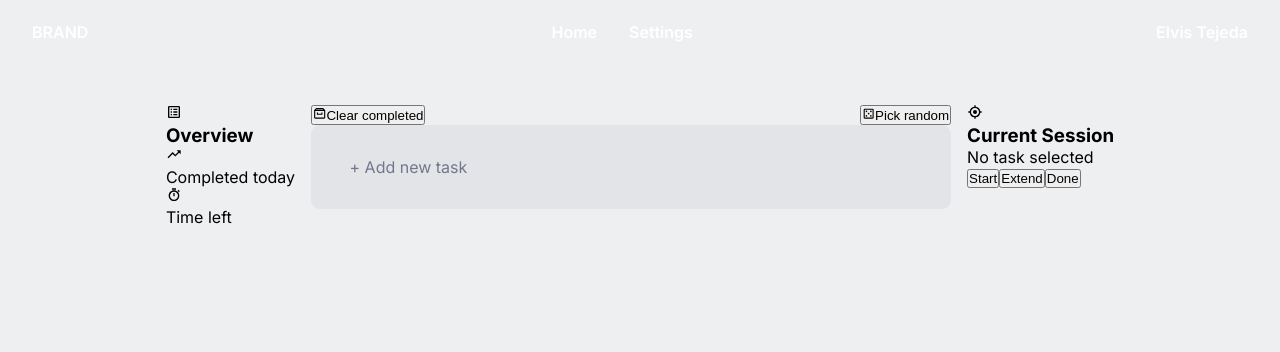
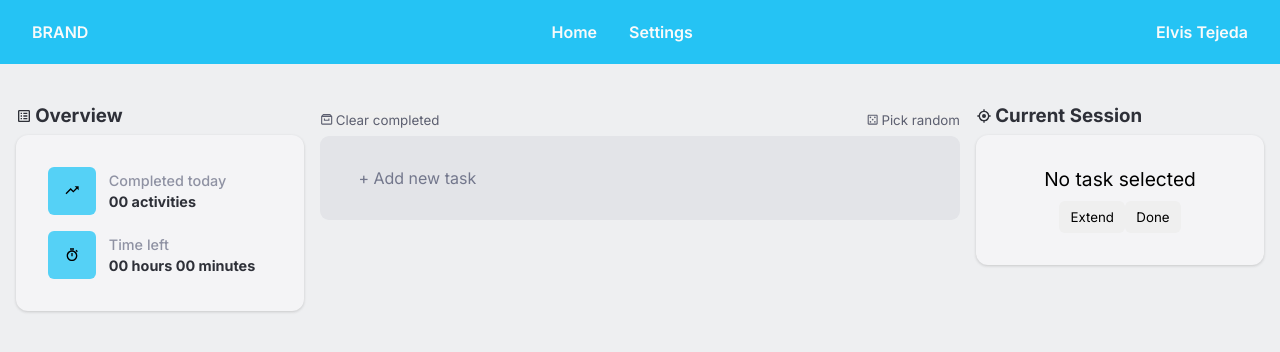
Before and after one commit to elvstejd/timetask, a React (Create React App) app: page / in a window 1280 px wide. Shown: the top 352 px of the page. Built offline with nearby package versions, Linux system fonts and the light colour scheme.

Commit message:
Improve styles

```diff
--- a/src/components/ActionBar.js
+++ b/src/components/ActionBar.js
@@ -5,6 +5,24 @@ import { useTasks } from '../contexts/TasksContext';
 const ActionBarContainer = styled.div`
     display: flex;
     justify-content: space-between;
+    padding: 0.5rem 0;
+`;
+
+const ActionButton = styled.button`
+    border: none;
+    font-family: var(--font-family-sans);
+    color: var(--gray-40);
+    display: flex;
+    align-items: center;
+    cursor: pointer;
+
+    span {
+        margin-left: 0.15rem;
+    }
+
+    &:hover {
+        text-decoration: underline;
+    }
 `;
 
 function ActionBar() {
@@ -13,16 +31,16 @@ function ActionBar() {
     return (
         <ActionBarContainer>
             <div>
-                <button onClick={() => clearCompletedTasks()}>
+                <ActionButton onClick={() => clearCompletedTasks()}>
                     <BiArchive />
                     <span>Clear completed</span>
-                </button>
+                </ActionButton>
             </div>
             <div>
-                <button>
+                <ActionButton>
                     <BiDice5 />
                     <span>Pick random</span>
-                </button>
+                </ActionButton>
             </div>
         </ActionBarContainer>
     );
--- a/src/components/CurrentSession.js
+++ b/src/components/CurrentSession.js
@@ -5,6 +5,41 @@ import { BiTargetLock } from 'react-icons/bi';
 // import doneSound from '../sounds/task_done.mp3';
 // import countdownOverSound from '../sounds/alarm_beep_3.mp3';
 import { useTasks } from '../contexts/TasksContext';
+import { Card } from '../styles/shared/Card';
+import { CardTitle } from '../styles/shared/CardTitle';
+import styled from 'styled-components';
+
+
+const TimerCard = styled(Card)`
+    display: flex;
+    flex-direction: column;
+    align-items: center;
+`;
+
+const TaskTitle = styled.p`
+    font-size: 1.2rem;
+    text-align: center;
+    margin-bottom: .6rem;
+    overflow: hidden;
+`;
+
+const CountdownWrapper = styled.span`
+    font-size: 3rem;
+    margin-bottom: .6rem;
+`;
+
+const ButtonsContainer = styled.div`
+    display: flex;
+    justify-content: space-between;
+`;
+
+const ControlButton = styled.button`
+    font-family: var(--font-family-sans);
+    border: none;
+    padding: .5rem .7rem;
+    border-radius: var(--border-radius-md);
+    display: ${props => props.hide ? 'none' : 'block'}
+`;
 
 function CurrentSession() {
     const [hideExtend, setHideExtend] = useState(true);
@@ -68,19 +103,19 @@ function CurrentSession() {
     }
 
     function renderer({ hours, minutes, seconds }) {
-        return <span className="countdown">{hours}:{zeroPad(minutes)}:{zeroPad(seconds)}</span>;
+        return <CountdownWrapper>{hours}:{zeroPad(minutes)}:{zeroPad(seconds)}</CountdownWrapper>;
     };
 
 
     return (
         <div>
-            <div className="info-title">
+            <CardTitle>
                 <BiTargetLock />
                 <h3>Current Session</h3>
-            </div>
+            </CardTitle>
 
-            <div className="info-card timer">
-                <p id="task-title">{loadedTask.title ? loadedTask.title : "No task selected"}</p>
+            <TimerCard>
+                <TaskTitle>{loadedTask.title ? loadedTask.title : "No task selected"}</TaskTitle>
                 <Countdown
                     ref={setRef}
                     date={date}
@@ -92,30 +127,28 @@ function CurrentSession() {
                     onComplete={onCountdownComplete}
                 />
 
-                <div id="timer-btns">
-                    <button
+                <ButtonsContainer>
+                    <ControlButton
                         onClick={countdownIsRunning ? onPauseClick : onStartClick}
-                        className={`control-btn ${!hideExtend && "hide"}`}
+                        hide={!hideExtend}
                     >
                         {countdownIsRunning ? "Pause" : "Start"}
-                    </button>
-                    <button
+                    </ControlButton>
+                    <ControlButton
                         onClick={onExtendClick}
-                        className={`control-btn ${hideExtend && "hide"}`}
+                        hide={hideExtend}
                     >
                         Extend
-                    </button>
-                    <button
-                        className="control-btn"
+                    </ControlButton>
+                    <ControlButton
                         onClick={handleDoneClick}
                     >
                         Done
-                    </button>
-                </div>
-            </div>
+                    </ControlButton>
+                </ButtonsContainer>
+            </TimerCard>
         </div>
     );
-
 }
 
 
--- a/src/components/Header.js
+++ b/src/components/Header.js
@@ -7,13 +7,13 @@ const app = {
 
 const HeaderContainer = styled.header`
     display: flex;
-    background: $header-blue;
+    background: var(--brand-primary-dark);
     justify-content: space-between;
     align-items: center;
     height: 4rem;
     margin-bottom: 2.5rem;
     padding: 0 2rem;
-    color: white;
+    color: var(--gray-98);
     font-weight: 600;
 `;
 
--- a/src/components/Overview.js
+++ b/src/components/Overview.js
@@ -1,35 +1,78 @@
 import { BiSpreadsheet, BiTrendingUp, BiStopwatch } from 'react-icons/bi';
 import styled from 'styled-components';
+import { CardTitle } from '../styles/shared/CardTitle';
+import { Card } from '../styles/shared/Card';
+
+const BigSquareIcon = styled.div`
+    display: flex;
+    justify-content: center;
+    align-items: center;
+    width: 3rem;
+    height: 3rem;
+    background-color: var(--brand-primary);
+    border-radius: var(--border-radius-md);
+`;
+
+const InfoItemContainer = styled.div`
+    display: flex;
+`;
+
+const InfoTextContainer = styled.div`
+    margin-left: var(--xs);
+    display: flex;
+    flex-direction: column;
+    justify-content: center;
+`;
+
+const InfoLabel = styled.p`
+    font-weight: 500;
+    font-size: var(--sm);
+    color: var(--gray-60);
+    margin-bottom: 0.2rem;
+`;
+
+const InfoText = styled.p`
+    font-weight: 700;
+    font-size: var(--sm);
+    color: var(--text-primary);
+`;
+
+const Spacer = styled.div`
+    margin-bottom: var(--md);
+`;
 
 
 function Overview() {
     return (
         <div>
-            <div className="info-title">
+
+            <CardTitle>
                 <BiSpreadsheet />
                 <h3>Overview</h3>
-            </div>
-            <div className="info-card overview">
-                <div className="container">
-                    <div className="icon-bg">
-                        <BiTrendingUp />
-                    </div>
-                    <div className="info-wrapper">
-                        <p>Completed today</p>
-                        {/* <p>{this.props.completedActivities} acticvity</p> */}
-                    </div>
-                </div>
+            </CardTitle>
+            <Card>
+                <Spacer>
+                    <InfoItemContainer>
+                        <BigSquareIcon>
+                            <BiTrendingUp />
+                        </BigSquareIcon>
+                        <InfoTextContainer>
+                            <InfoLabel>Completed today</InfoLabel>
+                            <InfoText>00 activities</InfoText>
+                        </InfoTextContainer>
+                    </InfoItemContainer>
+                </Spacer>
 
-                <div className="container">
-                    <div className="icon-bg">
+                <InfoItemContainer>
+                    <BigSquareIcon>
                         <BiStopwatch />
-                    </div>
-                    <div className="info-wrapper">
-                        <p>Time left</p>
-                        {/* <p> none{this.props.timeLeft}</p> */}
-                    </div>
-                </div>
-            </div>
+                    </BigSquareIcon>
+                    <InfoTextContainer>
+                        <InfoLabel>Time left</InfoLabel>
+                        <InfoText>00 hours 00 minutes</InfoText>
+                    </InfoTextContainer>
+                </InfoItemContainer>
+            </Card>
         </div>
     );
 }
--- a/src/components/Task.js
+++ b/src/components/Task.js
@@ -9,7 +9,7 @@ import styled from 'styled-components';
 const TaskContainer = styled.div`
     display: flex;
     justify-content: space-between;
-    background-color: var(--gray-94);
+    background-color: var(--gray-96);
     box-shadow: var(--shadow-sm);
     padding: .7rem 1.3rem;
     border-radius: var(--border-radius-md);
--- /dev/null
+++ b/src/styles/shared/Card.js
@@ -0,0 +1,10 @@
+import styled from 'styled-components';
+
+export const Card = styled.div`
+    width: var(--card-size);
+    height: fit-content;
+    background: var(--gray-96);
+    border-radius: var(--border-radius-xl);
+    box-shadow: var(--shadow-sm);
+    padding: 2rem;
+`;
--- /dev/null
+++ b/src/styles/shared/CardTitle.js
@@ -0,0 +1,12 @@
+import styled from 'styled-components';
+
+export const CardTitle = styled.div`
+    color: var(--text-primary);
+    margin-bottom: .5rem;
+    display: flex;
+    align-items: center;
+
+    h3 {
+        margin-left: 0.2rem;
+    }
+`;
--- a/src/styles/variables.css
+++ b/src/styles/variables.css
@@ -93,7 +93,11 @@
   --shadow: hsla(40, 10%, 60%, 0.1); /* TODO - transparent gray color defs */
 
   /* ---------BORDER RADIUS--------- */
+  --border-radius-xl: 12px;
   --border-radius-lg: 9px;
   --border-radius-md: 6px;
   --border-radius-sm: 3px;
+
+  /* ---------SIZES--------- */
+  --card-size: 18rem;
 }
```
